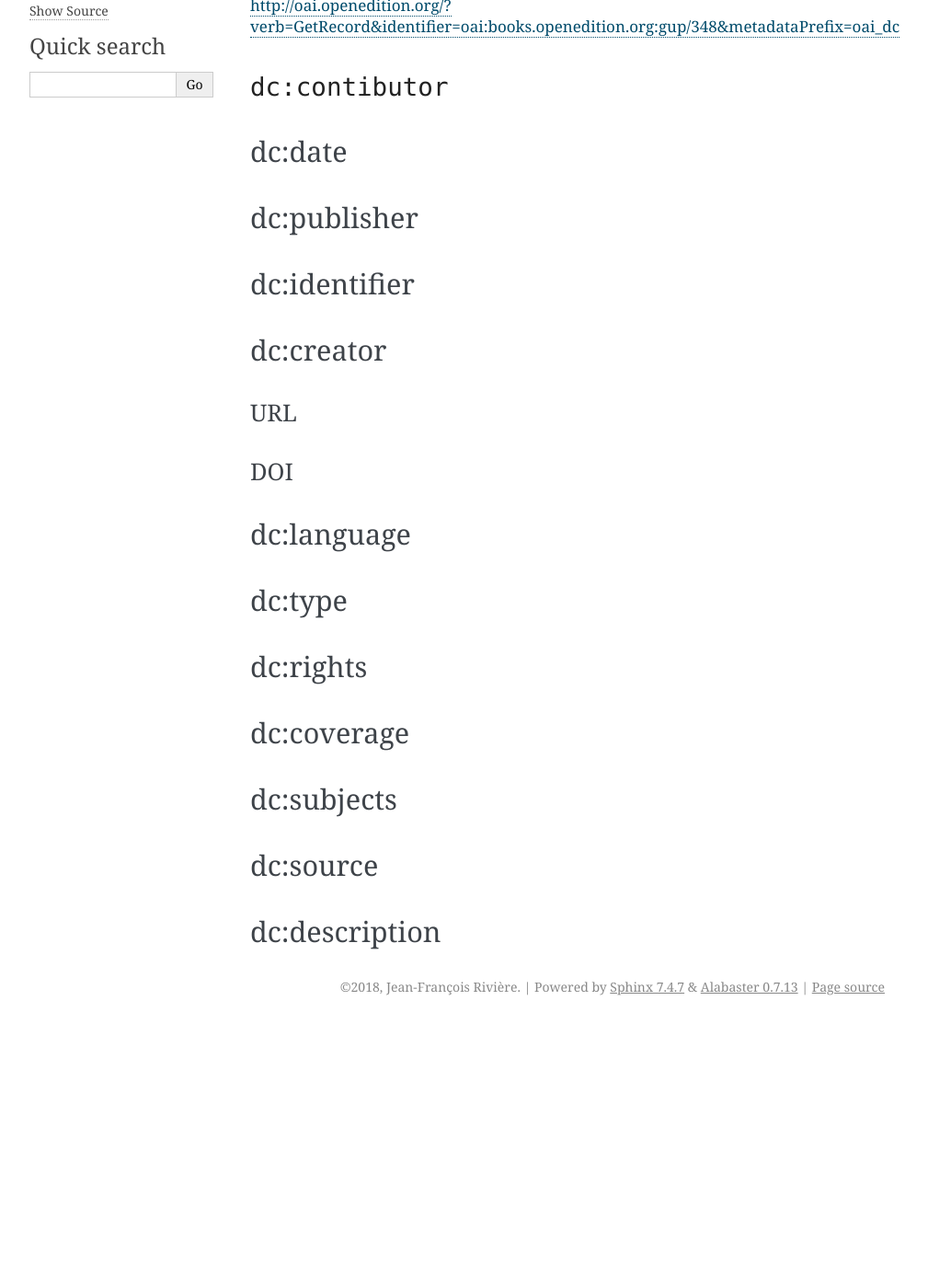
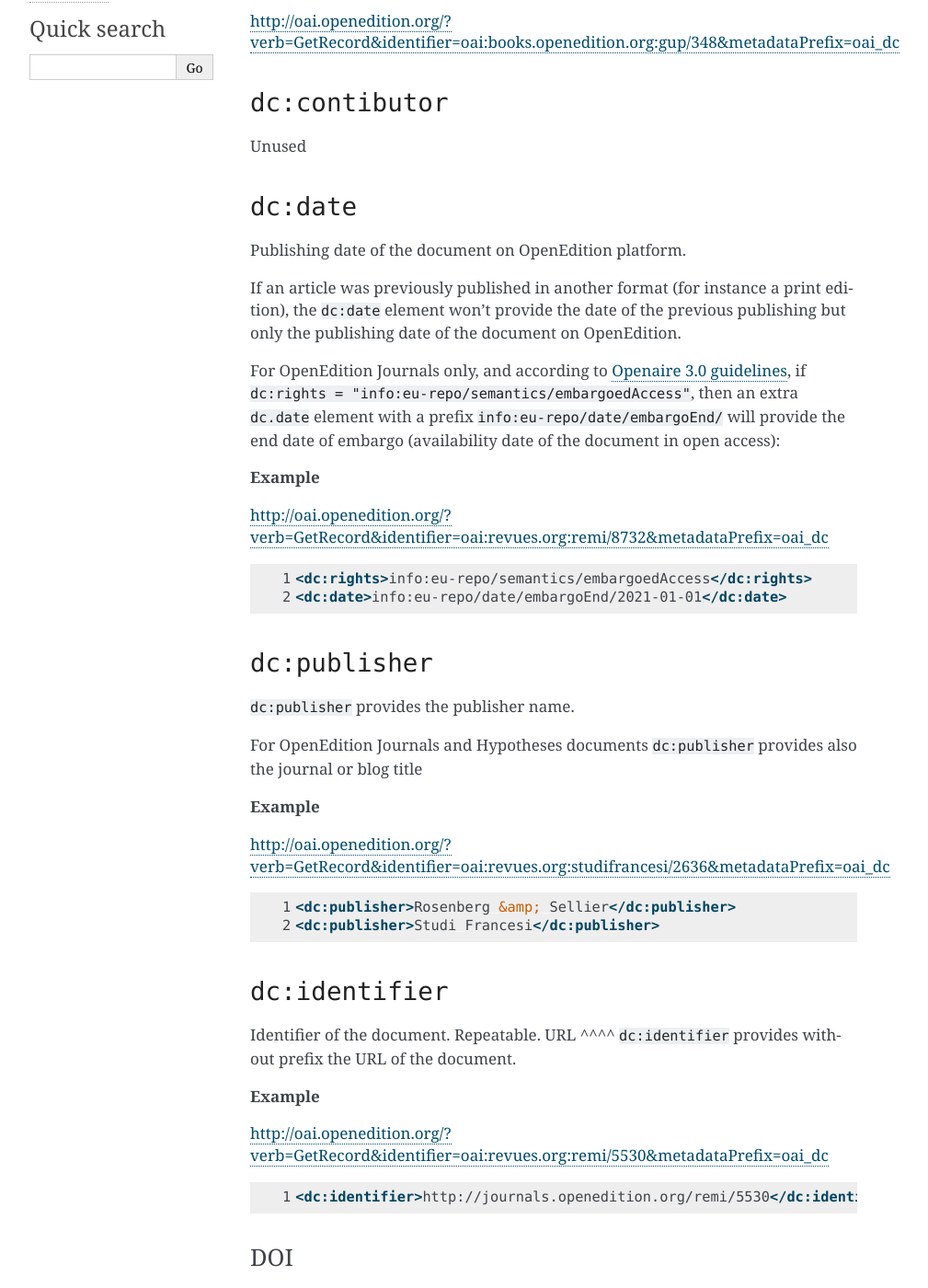
Before and after one commit to PatGendre/oai-openedition, a Sphinx documentation site: the page built from docs/source/oai_dc.rst, in a window 1280 px wide and 1400 px high, scrolled down 509 px. Shown: the whole window at 92% size, without its empty margins (148-1157 px from the left). Built offline with Sphinx 7.4.7, drawn with Linux system fonts in a browser that asks for light colours; before the commit the page ends 1621 px from its top, so only the background shows below that; some of the changed text lies outside the part shown.

Commit message:
oai_dc more descriptions + copyright

```diff
--- a/docs/source/availableFormats.rst
+++ b/docs/source/availableFormats.rst
@@ -24,7 +24,7 @@
 * ``<dcterms:hasFormat scheme="TEI">``: link to structured  XML-TEI Full text (suitable for republication and text and dat mining)
 * ``<dcterms:hasFormat scheme="BASICTEI">``: link to full text in the "basicTEI" format witch provide metadata of the document in TeiHeader and raw text in the body section (suitable for text indexing).
 
-If you need to get an access to the OpenEdition’s TEI as a partner, please email us at contact+oai@openedition.org.
+If you need  an access to OpenEdition’s TEI as a partner, please email us at contact+oai@openedition.org.
 
 
 **Example**
--- a/docs/source/conf.py
+++ b/docs/source/conf.py
@@ -20,7 +20,7 @@
 # -- Project information -----------------------------------------------------
 
 project = u'OpenEdition OAI-PMH Repository'
-copyright = u'2018, Jean-François Rivière'
+copyright = u'2018, OpenEiditon'
 author = u'Jean-François Rivière'
 
 # The short X.Y version
--- a/docs/source/oai_dc.rst
+++ b/docs/source/oai_dc.rst
@@ -14,34 +14,111 @@
 
 Unavailable for Calenda (records of the set ``events``)
 
-For Journal Issues and Books, ``dc.creator`` provides authors of the issue or book AND authors of the child articles or chapters.
+For Journal Issues and Books, ``dc.creator`` provides authors of the issue or the book AND authors of the child articles or chapters.
 
-**Example of a books whith multiple authors at chapter level**
+**Example of a book with multiple authors at chapter level**
+
 http://oai.openedition.org/?verb=GetRecord&identifier=oai:books.openedition.org:gup/348&metadataPrefix=oai_dc
 
 ``dc:contibutor``
 -----------------
+Unused
 
 
-dc:date
+``dc:date``
+-----------------
+Publishing date of the document on OpenEdition platform.
+
+If an article was previously published in another format (for instance a print edition), the ``dc:date`` element won't provide the date of the previous publishing but only the publishing date of the document on OpenEdition.
+
+For OpenEdition Journals only, and according to `Openaire 3.0 guidelines <https://guidelines.openaire.eu/en/latest/literature/field_embargoenddate.html#dc-date-embargo>`_, if ``dc:rights = "info:eu-repo/semantics/embargoedAccess"``, then an extra ``dc.date`` element with a prefix ``info:eu-repo/date/embargoEnd/`` will provide the end date of embargo (availability date of the document in open access):
+
+**Example**
+
+http://oai.openedition.org/?verb=GetRecord&identifier=oai:revues.org:remi/8732&metadataPrefix=oai_dc
+
+.. code-block:: xml
+    :linenos:
+
+    <dc:rights>info:eu-repo/semantics/embargoedAccess</dc:rights>
+    <dc:date>info:eu-repo/date/embargoEnd/2021-01-01</dc:date>
+
+``dc:publisher``
 -----------------
 
+``dc:publisher`` provides the publisher name.
 
-dc:publisher
------------------
+For OpenEdition Journals and Hypotheses documents ``dc:publisher`` provides also the journal or blog title
+
+**Example**
+
+http://oai.openedition.org/?verb=GetRecord&identifier=oai:revues.org:studifrancesi/2636&metadataPrefix=oai_dc
+
+.. code-block:: xml
+    :linenos:
+
+    <dc:publisher>Rosenberg &amp; Sellier</dc:publisher>
+    <dc:publisher>Studi Francesi</dc:publisher>
 
 
-dc:identifier
------------------
-
-
-dc:creator
------------------
+``dc:identifier``
+-------------------
+Identifier of the document. Repeatable.
 URL
 ^^^^
+``dc:identifier`` provides without prefix the URL of the document.
+
+**Example**
+
+http://oai.openedition.org/?verb=GetRecord&identifier=oai:revues.org:remi/5530&metadataPrefix=oai_dc
+
+.. code-block:: xml
+    :linenos:
+
+    <dc:identifier>http://journals.openedition.org/remi/5530</dc:identifier>
 
 DOI
 ^^^^^^^
+Available for OpenEdition Journals and OpenEdition Books.
+
+``dc:identifier`` with ``urn:doi`` prefix provides the DOI of the document.
+
+**Example**
+
+http://oai.openedition.org/?verb=GetRecord&identifier=oai:revues.org:remi/5530&metadataPrefix=oai_dc
+
+.. code-block:: xml
+    :linenos:
+
+    <dc:identifier>urn:doi:10.4000/remi.5530</dc:identifier>
+
+ISBN
+^^^^^^
+Available for OpenEdition Books.
+
+``dc:identifier`` with ``urn:isbn`` and ``urn:eisbn`` prefix provides respectively ISBN of the print and electronic version of the book.
+
+**Example**
+
+http://oai.openedition.org/?verb=GetRecord&identifier=oai:books.openedition.org:gup/348&metadataPrefix=oai_dc
+
+.. code-block:: xml
+    :linenos:
+
+    <dc:identifier>urn:eisbn:9782821875470</dc:identifier>
+    <dc:identifier>urn:isbn:9783863951221</dc:identifier>
+
+For OAI records of a book chapter, the ISBN and eISBN provided refer to the parent book of that chapter.
+
+**Example**
+
+http://oai.openedition.org/?verb=GetRecord&identifier=oai:books.openedition.org:gup/367&metadataPrefix=oai_dc
+
+.. code-block:: xml
+    :linenos:
+
+    <dc:identifier>urn:eisbn:9782821875470</dc:identifier>
+    <dc:identifier>urn:isbn:9783863951221</dc:identifier>
 
 dc:language
 -----------------
```
